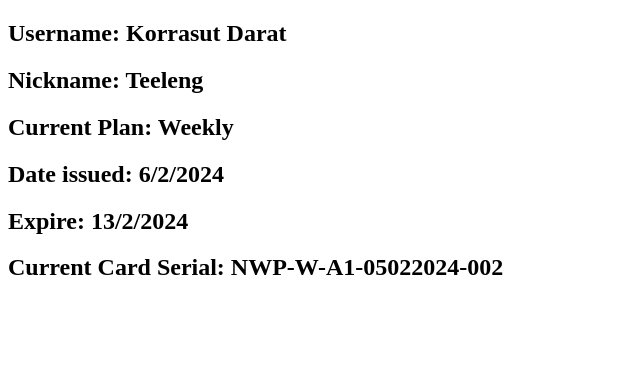
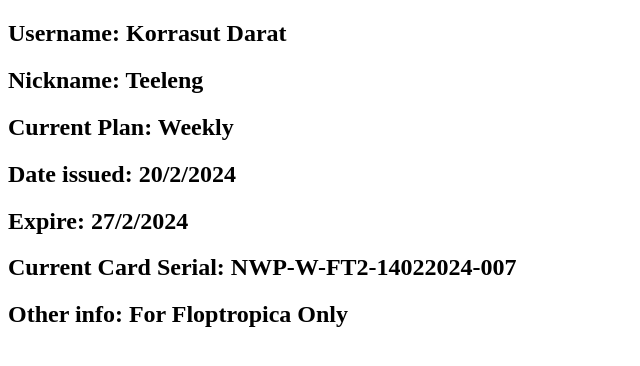
Before and after one commit to CommanderKaoV2/teeleng-npass-info, a plain HTML site: page index.html in a window 1280 px wide. Shown: the whole page, without its empty margins (0-640 px from the left). Drawn offline with Linux system fonts and the light colour scheme.

Commit message:
Update index.html

```diff
--- a/index.html
+++ b/index.html
@@ -7,9 +7,10 @@
         <h2>Username: Korrasut Darat</h2>
         <h2>Nickname: Teeleng</h2>
         <h2>Current Plan: Weekly</h2>
-        <h2>Date issued: 6/2/2024</h2>
-        <h2>Expire: 13/2/2024</h2>
-        <h2>Current Card Serial: NWP-W-A1-05022024-002</h2>
+        <h2>Date issued: 20/2/2024</h2>
+        <h2>Expire: 27/2/2024</h2>
+        <h2>Current Card Serial: NWP-W-FT2-14022024-007</h2>
+        <h2>Other info: For Floptropica Only<h2>
     </body>
     <img src=""
 </html>
```
